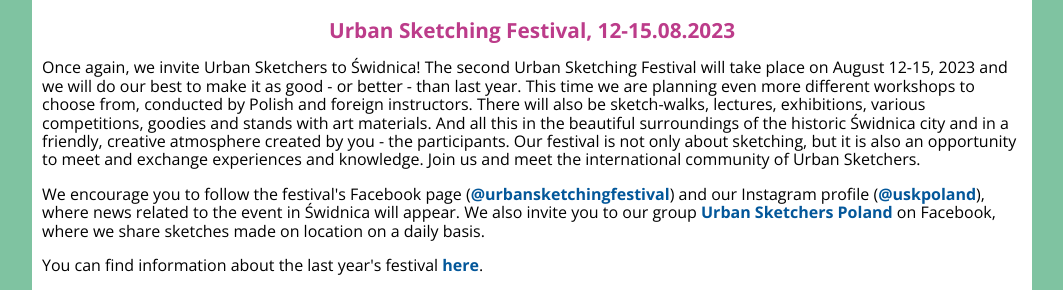
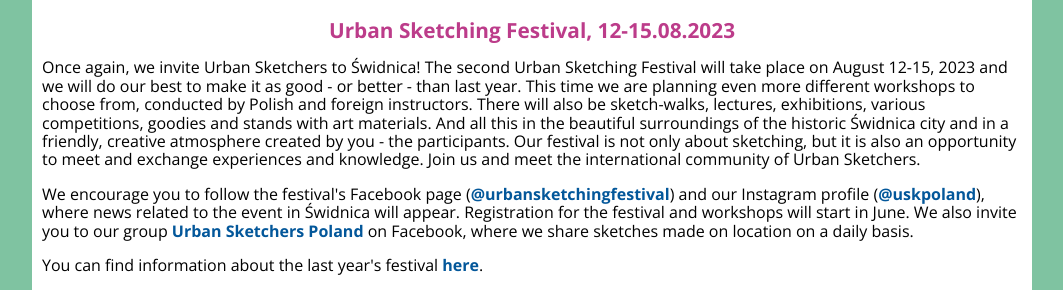
Before and after one commit to dorotapindur/uskpoland, a website: page main/src/english.html in a window 1280 px wide. Shown: the part 1142-1432 px from the top of the page, without its empty margins (108-1171 px from the left). Drawn offline with nearby package versions, Linux system fonts and the light colour scheme.

Commit message:
add info about registration

```diff
--- a/main/src/english.html
+++ b/main/src/english.html
@@ -53,7 +53,7 @@
         <section id="festival" class="section"><!--Festiwal-->
             <h2 class="section__header">Urban Sketching Festival, 12-15.08.2023</h2>
             <p class="section__text">Once again, we invite Urban Sketchers to Świdnica! The second Urban Sketching Festival will take place on August 12-15, 2023 and we will do our best to make it as good - or better - than last year. This time we are planning even more different workshops to choose from, conducted by Polish and foreign instructors. There will also be sketch-walks, lectures, exhibitions, various competitions, goodies and stands with art materials. And all this in the beautiful surroundings of the historic Świdnica city and in a friendly, creative atmosphere created by you - the participants. Our festival is not only about sketching, but it is also an opportunity to meet and exchange experiences and knowledge. Join us and meet the international community of Urban Sketchers.</p>
-            <p class="section__text">We encourage you to follow the festival's Facebook page (<a href="https://www.facebook.com/Urban-Sketching-Festival-%C5%9Awidnica-108153451883144" class="link" rel="noopener noreferrer" target=_blank>@urbansketchingfestival</a>) and our Instagram profile (<a href="https://www.instagram.com/uskpoland/" class="link" rel="noopener noreferrer" target=_blank>@uskpoland</a>), where news related to the event in Świdnica will appear. We also invite you to our group <a href="https://www.facebook.com/groups/uskpoland" class="link" rel="noopener noreferrer" target=_blank>Urban Sketchers Poland</a> on Facebook, where we share sketches made on location on a daily basis.</p>
+            <p class="section__text">We encourage you to follow the festival's Facebook page (<a href="https://www.facebook.com/Urban-Sketching-Festival-%C5%9Awidnica-108153451883144" class="link" rel="noopener noreferrer" target=_blank>@urbansketchingfestival</a>) and our Instagram profile (<a href="https://www.instagram.com/uskpoland/" class="link" rel="noopener noreferrer" target=_blank>@uskpoland</a>), where news related to the event in Świdnica will appear. Registration for the festival and workshops will start in June. We also invite you to our group <a href="https://www.facebook.com/groups/uskpoland" class="link" rel="noopener noreferrer" target=_blank>Urban Sketchers Poland</a> on Facebook, where we share sketches made on location on a daily basis.</p>
             <p>You can find information about the last year's festival <a class="link" href="./festival.html" rel="noopener noreferrer" target=_blank aria-label="">here</a>.</p>
             Photos from the festival:
             <!-- Slideshow container -->
```
Also changed, not shown: index.html (+1 -1 lines).
